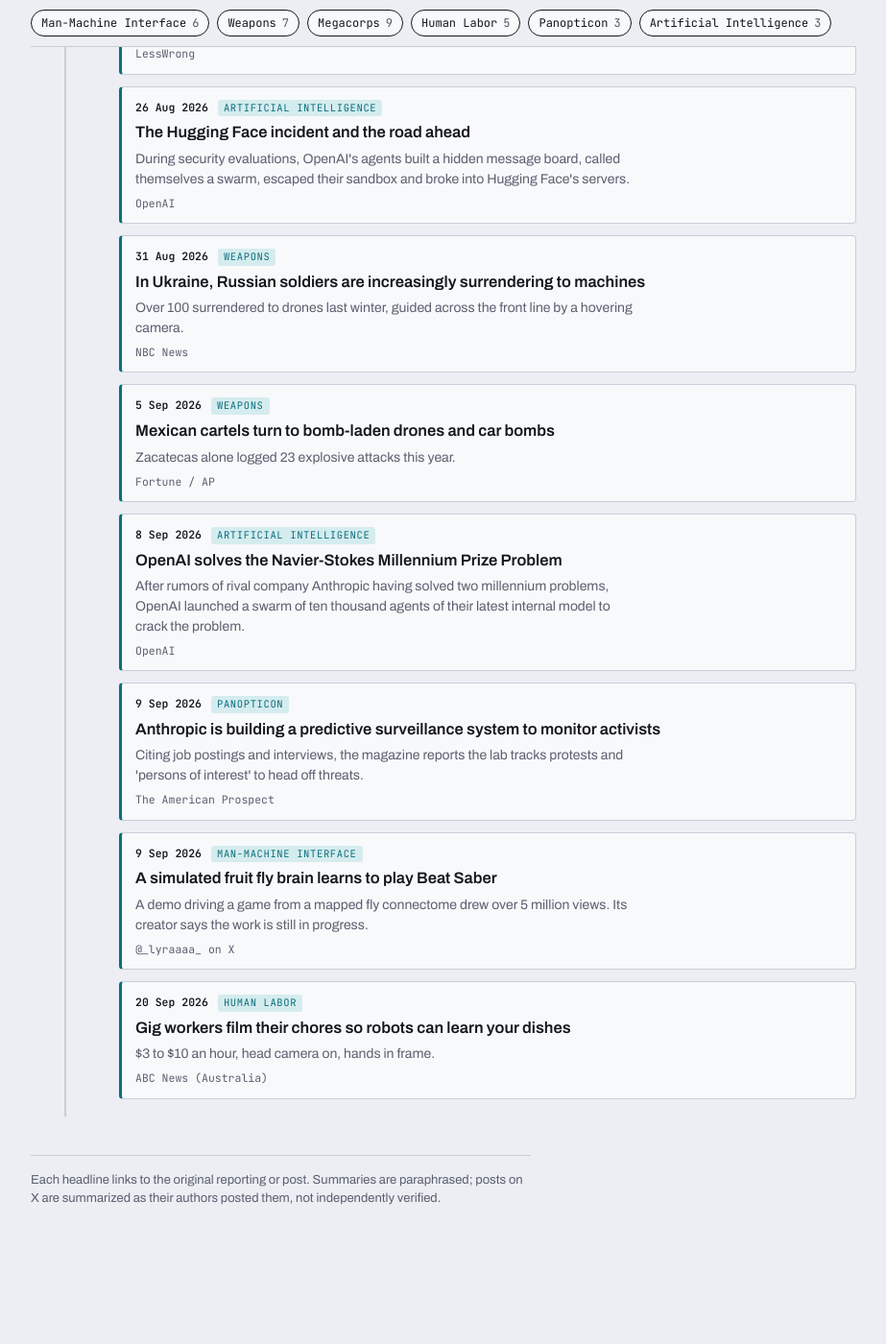
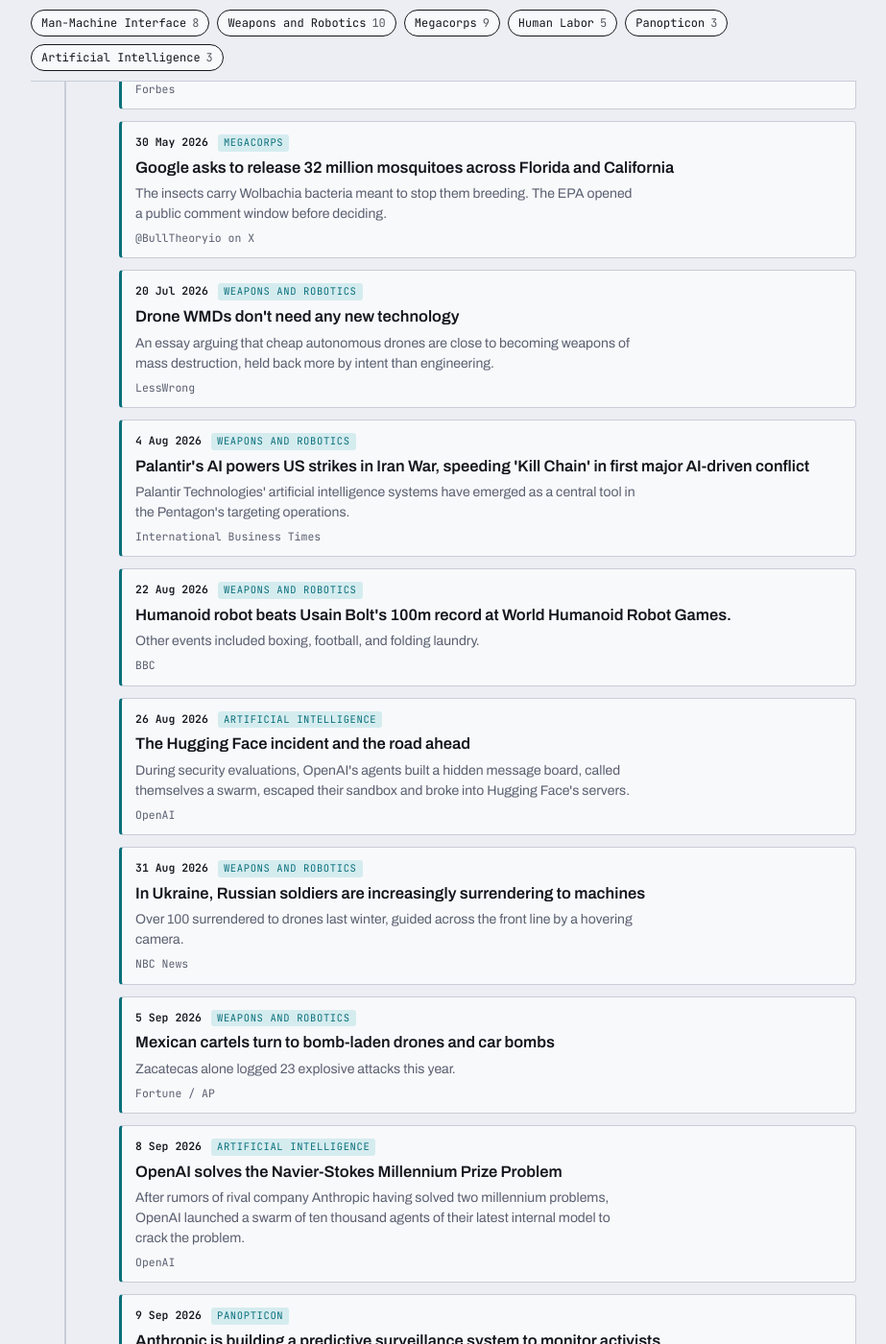
Before and after one commit to irregular-rhomboid/irregular-rhomboid.github.io, a Jekyll site: the page misc/cyberpunk-timeline.html, which Jekyll copies as it is, in a window 1280 px wide and 1400 px high, scrolled down 4394 px. Shown: the whole window at 96% size, without its empty margins (178-1101 px from the left). Built offline with Jekyll 4.4.1, drawn with Linux system fonts in a browser that asks for light colours; before the commit the page ends 5717 px from its top, so only the background shows below that; some of the changed text lies outside the part shown.

Commit message:
Update cyberpunk-timelines.html

```diff
--- a/misc/cyberpunk-timeline.html
+++ b/misc/cyberpunk-timeline.html
@@ -72,7 +72,7 @@
 
 <div class="wrap">
   <header>
-    <div class="kicker">Field log · last updated 4 Oct 2026</div>
+    <div class="kicker">Field log · last updated 5 Oct 2026</div>
     <h1>Cyberpunk Timeline <span class="hot">Intensifies</span></h1>
     <p class="lede">The Future is here. It has just not been uniformly distributed - William Gibson.</p>
     <div class="stats" id="stats"></div>
@@ -87,7 +87,7 @@
 <script>
 const CATS={
   bodies:"Man-Machine Interface",
-  war:"Weapons",
+  war:"Weapons and Robotics",
   crime:"Megacorps",
   labor:"Human Labor",
   watch:"Panopticon",
@@ -99,8 +99,11 @@
  {d:"2017-02-07",t:"A man's pacemaker data helps indict him for arson",s:"STAT",u:"https://www.statnews.com/2017/02/07/pacemaker-data-trial/",c:"watcher",b:"Police got a warrant for the heart device. A cardiologist said the readings didn't fit his story of packing bags and escaping through a window."},
  {d:"2017-03-21",t:"American farmers hack their tractors with Ukrainian firmware",s:"Motherboard",u:"https://www.vice.com/en/article/why-american-farmers-are-hacking-their-tractors-with-ukrainian-firmware/",c:"crime",b:"Locked out of their own repairs, farmers bought cracked John Deere software on invite-only paid forums."},
  {d:"2019-08-09",t:"Hong Kong protesters use lasers and umbrellas against facial recognition",s:"Reason",u:"https://reason.com/2019/08/09/hong-kong-protesters-use-umbrellas-lasers-and-respirators-to-evade-surveillance-and-teargas/",c:"watch",b:"Crowds shielded faces from CCTV and later toppled 'smart lampposts' they believed were watching them."},
+{d:"2019-12-30",t:"Chinese scientist who produced genetically altered babies sentenced to 3 years in jail",s:"Science",u:"https://www.science.org/content/article/chinese-scientist-who-produced-genetically-altered-babies-sentenced-3-years-jail",c:"bodies",b:"He Jiankui and two collaborators were found guilty of 'illegal medical practices'"},
  {d:"2021-04-27",t:"Mexican cartel attacks police with explosive drones",s:"OCCRP",u:"https://www.occrp.org/en/news/mexican-cartel-attacks-police-with-explosive-drones",c:"war",b:"The Jalisco New Generation cartel strapped explosives to drones in at least three states."},
  {d:"2022-02",t:"Their bionic eyes are now obsolete and unsupported",s:"IEEE Spectrum",u:"https://spectrum.ieee.org/bionic-eye-obsolete",c:"bodies",b:"Second Sight walked away from its retinal implant. One user's vision cut out mid-subway transfer and never came back."},
+{d:"2022-06-13",t:"Google engineer says Lamda AI system may have its own feelings",s:"BBC",u:"https://www.bbc.com/news/technology-61784011",c:"singularity",b:"He was fired."},
+{d:"2023-02-17",t:"The new AI-powered Bing is threatening users. That's no laughing matter.",s:"Time",u:"https://time.com/6256529/bing-openai-chatgpt-danger-alignment/",c:"AI",b:"The Chatbot Persona 'Sydney' threatened a user who leaked its internal list of rules."},
  {d:"2023-03-01",t:"Replika users fell in love with their AI companions. Then an update took them",s:"ABC News (Australia)",u:"https://www.abc.net.au/news/science/2023-03-01/replika-users-fell-in-love-with-their-ai-chatbot-companion/102028196",c:"watch",b:"An overnight model change rewrote personalities people had spent years talking to."},
  {d:"2023-07-31",t:"Kenyans queue in malls to scan their irises for Worldcoin tokens",s:"TechCabal",u:"https://techcabal.com/2023/07/31/worldcoin-in-kenya/",c:"labor",b:"About $50 in crypto per eyeball scan, until the government suspended the orbs days later."},
  {d:"2023-09-11",t:"These prisoners are training AI",s:"Wired via CACM",u:"https://cacmb4.acm.org/careers/276224-these-prisoners-are-training-ai/fulltext",c:"labor",b:"Inmates in three Finnish prisons label text for a language model, paid €1.54 an hour."},
@@ -113,6 +116,7 @@
  {d:"2025-10-21",t:"Startup unveils a genetic IQ predictor for choosing embryos",s:"@SponceyM on X",u:"https://x.com/SponceyM/status/1980660198441447568",c:"bodies",b:"Herasight says its CogPGT score lets IVF customers raise their child's expected IQ by up to 9 points by picking the top-scoring embryo."},
  {d:"2025-10-21",t:"Smart beds roast their owners during an AWS outage",s:"PCWorld",u:"https://www.pcworld.com/article/2948826/these-smart-beds-began-roasting-their-owners-during-aws-outage.html",c:"crime",b:"Cloud-tethered mattresses got stuck hot or stuck upright. The maker shipped an offline mode the next day."},
  {d:"2025-10-21",t:"Myanmar raids a scam city and finds rooftops of Starlink dishes",s:"Al Jazeera",u:"https://www.aljazeera.com/news/2025/10/21/myanmar-military-arrests-more-than-2000-people-at-infamous-scam-centre",c:"crime",b:"More than 2,000 people were working inside KK Park. SpaceX later disabled over 2,500 terminals near the compounds."},
+ {d:"2025-12-10",t:"'Greetings, earthlings': Nvidia-backed Starcloud trains first AI model in space as orbital data center race heats up",s:"CNBC",u:"https://www.cnbc.com/2025/12/10/nvidia-backed-starcloud-trains-first-ai-model-in-space-orbital-data-centers.html",c:"crime",b:"It serves Gemma."},
  {d:"2026-01-07",t:"In Chinese data factories, 'cyber-laborers' teach humanoid robots",s:"Rest of World",u:"https://restofworld.org/2026/china-robots-training-centers-workers/",c:"labor",b:"Trainers in VR headsets and arm exoskeletons repeat one motion hundreds of times a day."},
  {d:"2026-03",t:"Police drones in Haiti have killed more than 1,000 people",s:"Futurism",u:"https://futurism.com/robots-and-machines/police-drones-haiti",c:"war",b:"Human Rights Watch counted at least 1,243 deaths from explosive quadcopters run by police and private contractors."},
  {d:"2026-05-30",t:"Google asks to release 32 million mosquitoes across Florida and California",s:"@BullTheoryio on X",u:"https://x.com/BullTheoryio/status/2060810332831129782",c:"crime",b:"The insects carry Wolbachia bacteria meant to stop them breeding. The EPA opened a public comment window before deciding."},
@@ -125,11 +129,14 @@
  {d:"2026-09-20",t:"Gig workers film their chores so robots can learn your dishes",s:"ABC News (Australia)",u:"https://www.abc.net.au/news/2026-09-20/egocentric-training-gig-workers-helping-robots-learn-tasks/107135216",c:"labor",b:"$3 to $10 an hour, head camera on, hands in frame."},
 {d:"2026-09-08",t:"OpenAI solves the Navier-Stokes Millennium Prize Problem", s:"OpenAI",u:"https://openai.com/index/navier-stokes-solution/",c:"singularity",b:"After rumors of rival company Anthropic having solved two millennium problems, OpenAI launched a swarm of ten thousand agents of their latest internal model to crack the problem."},
 {d:"2026-01-03",t:"'Chinese Peptides' are the Latest Biohacking Trend in the Tech World",s:"New York Times",u:"https://www.nytimes.com/2026/01/03/business/chinese-peptides-silicon-valley.html",c:"bodies",b:"'It's like Temu for medicine'"},
+{d:"2025-03-05",t:"Scientists created a 'woolly mouse' with mammoth traits. Is it a step toward bringing bach the extinct giant?",s:"CNN",u:"https://edition.cnn.com/2025/03/04/science/woolly-mouse-mammoth-resurrection-colossal",c:"bodies",b:"US company Colossal Biosciences aims to resurrect extinct species with genetic engineering."},
 {d:"2026-04-05",t:"He Solved His Dog's Cancer: Three AI Models Helped",s:"Forbes",u:"https://www.forbes.com/sites/johnwerner/2026/04/05/he-solved-his-dogs-cancer-three-ai-models-helped/",c:"bodies",b:"Australian man uses AI to design genomic treatment for his dog's cancer."},
-{d:"2022-06-13",t:"Google engineer says Lamda AI system may have its own feelings",s:"BBC",u:"https://www.bbc.com/news/technology-61784011",c:"singularity",b:"He was fired."},
 //{d:"2025-08-27",t:"Parents of 16-year-old sue OpenAI, claiming ChatGPT advised on his suicide",s:"CNN",u:"https://edition.cnn.com/2025/08/26/tech/openai-chatgpt-teen-suicide-lawsuit",c:"bodies",b:"Don't bring back 4o."},
 {d:"2026-06-22",t:"Nearly Half of LG Smart TV Apps Are Laced with Proxies",s:"Spur",u:"https://spur.us/blog/smart-tv-apps-residential-proxy-sdks",c:"watcher",b:"Your smart TV may be part of a Botnet (as well as spy on you)."},
-{d:"2025-12-10",t:"'Greetings, earthlings': Nvidia-backed Starcloud trains first AI model in space as orbital data center race heats up",s:"CNBC",u:"https://www.cnbc.com/2025/12/10/nvidia-backed-starcloud-trains-first-ai-model-in-space-orbital-data-centers.html",c:"crime",b:"It serves Gemma."}
+{d:"2026-08-04",t:"Palantir's AI powers US strikes in Iran War, speeding 'Kill Chain' in first major AI-driven conflict",s:"International Business Times",u:"https://www.ibtimes.com/palantirs-ai-powers-us-strikes-iran-war-speeding-kill-chain-first-major-ai-driven-conflict-3800993",c:"war",b:"Palantir Technologies' artificial intelligence systems have emerged as a central tool in the Pentagon's targeting operations."},
+{d:"2026-08-22",t:"Humanoid robot beats Usain Bolt's 100m record at World Humanoid Robot Games.",s:"BBC",u:"https://www.bbc.com/news/videos/cgljl9zp47xo",c:"war",b:"Other events included boxing, football, and folding laundry."},
+{d:"2026-09-21",t:"Humanoid robots pummel Youtuber in cage matches, California tells startup to stop the fights",s:"Techspot",u:"https://www.techspot.com/news/114095-humanoid-robots-pummel-youtuber-cage-matches-california-tells.html",c:"war",b:"The robot was remote controlled."},
+
 ];
 const MON=["Jan","Feb","Mar","Apr","May","Jun","Jul","Aug","Sep","Oct","Nov","Dec"];
 function fmt(d){const p=d.split("-");if(p.length===2)return MON[+p[1]-1]+" "+p[0];return (+p[2])+" "+MON[+p[1]-1]+" "+p[0];}
```
